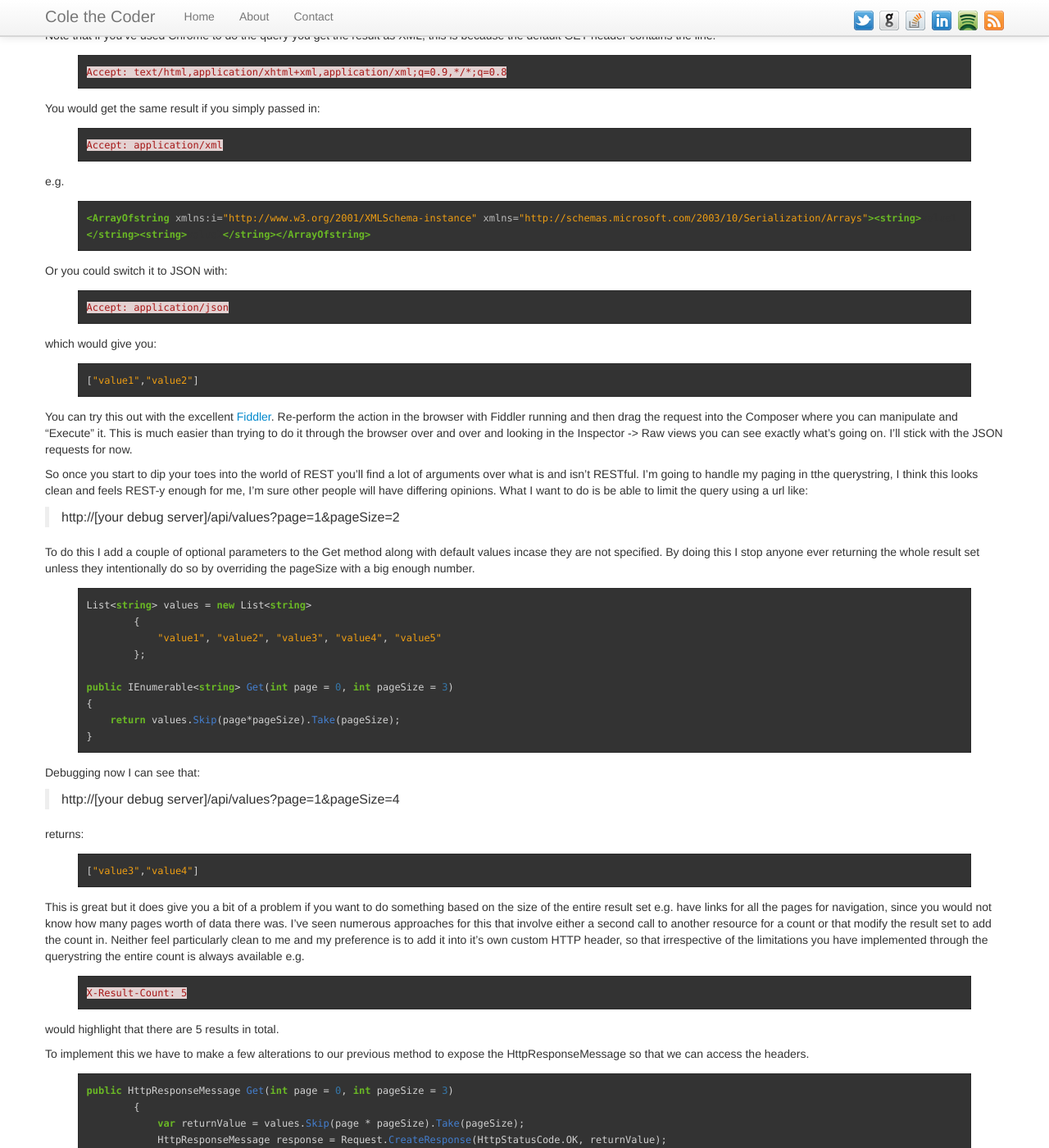
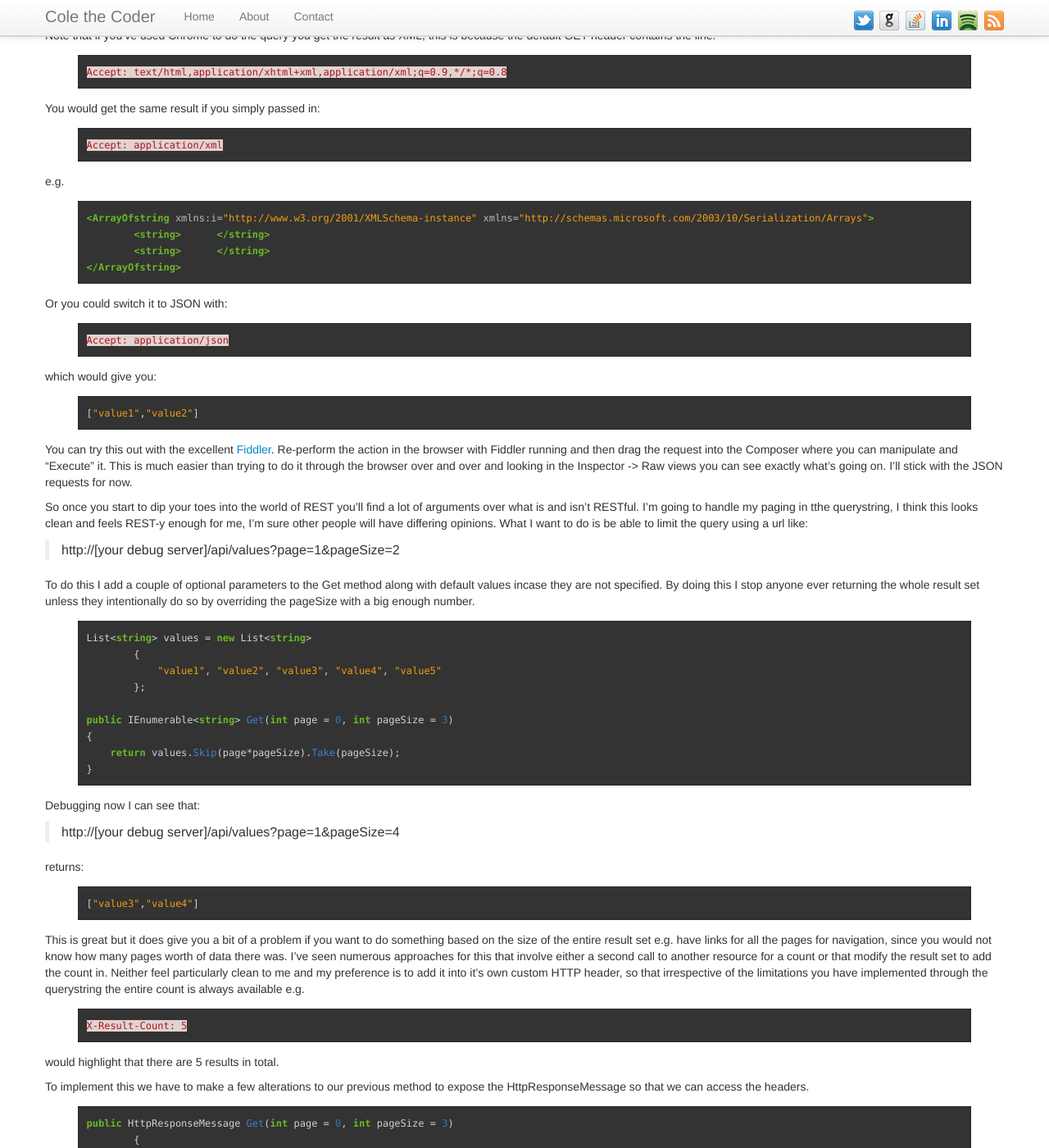
Before and after one commit to colethecoder/colethecoder.github.com, a Jekyll site: the page built from _posts/2012-09-16-Web-API-Paging-Page-Size-And-Result-Size.md, in a window 1280 px wide and 1400 px high, scrolled down 591 px. Shown: the whole window at 82% size. Built offline with Jekyll 4.4.1, drawn with Linux system fonts in a browser that asks for light colours; Markdown is read by kramdown in place of the engine named in the settings; comment, search, counter and statistics services are not loaded.

Commit message:
fixing latest post syntax

```diff
--- a/_posts/2012-09-16-Web-API-Paging-Page-Size-And-Result-Size.md
+++ b/_posts/2012-09-16-Web-API-Paging-Page-Size-And-Result-Size.md
@@ -43,7 +43,10 @@ Accept: application/xml
 e.g.
 
 {% highlight xml %}
-<ArrayOfstring xmlns:i="http://www.w3.org/2001/XMLSchema-instance" xmlns="http://schemas.microsoft.com/2003/10/Serialization/Arrays"><string>value1</string><string>value2</string></ArrayOfstring>
+<ArrayOfstring xmlns:i="http://www.w3.org/2001/XMLSchema-instance" xmlns="http://schemas.microsoft.com/2003/10/Serialization/Arrays">
+	<string>value1</string>
+	<string>value2</string>
+</ArrayOfstring>
 {% endhighlight %}
 
 Or you could switch it to JSON with:
--- a/css/syntax.css
+++ b/css/syntax.css
@@ -1,5 +1,5 @@
 .highlight .hll { background-color: #404040 }
-.highlight  { background: #202020; color: #d0d0d0 }
+.highlight  { background: #202020; color: #fff }
 .highlight  pre {background: #333}
 .highlight .c { color: #999999; font-style: italic } /* Comment */
 .highlight .err { color: #a61717; background-color: #e3d2d2 } /* Error */
```
